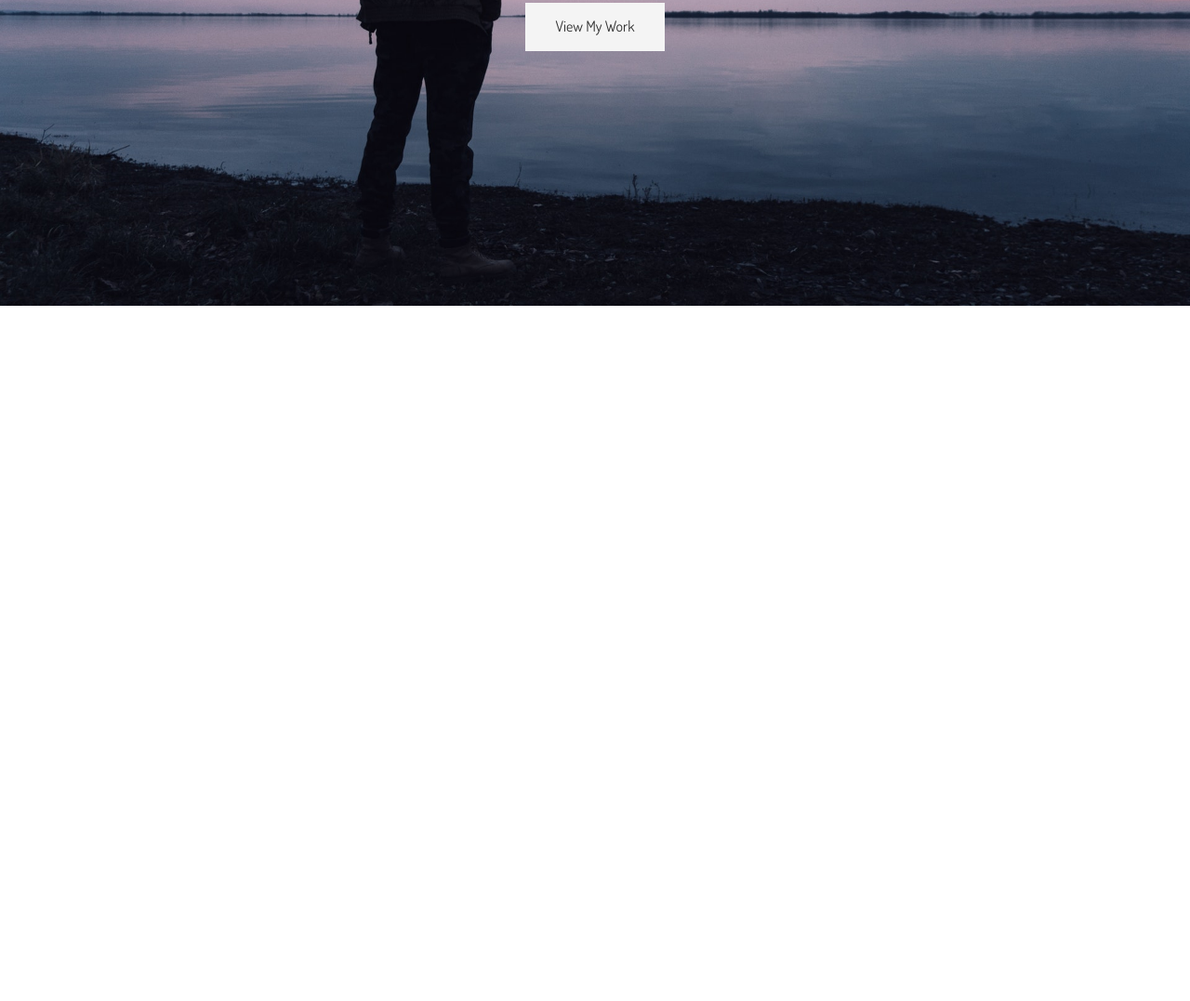
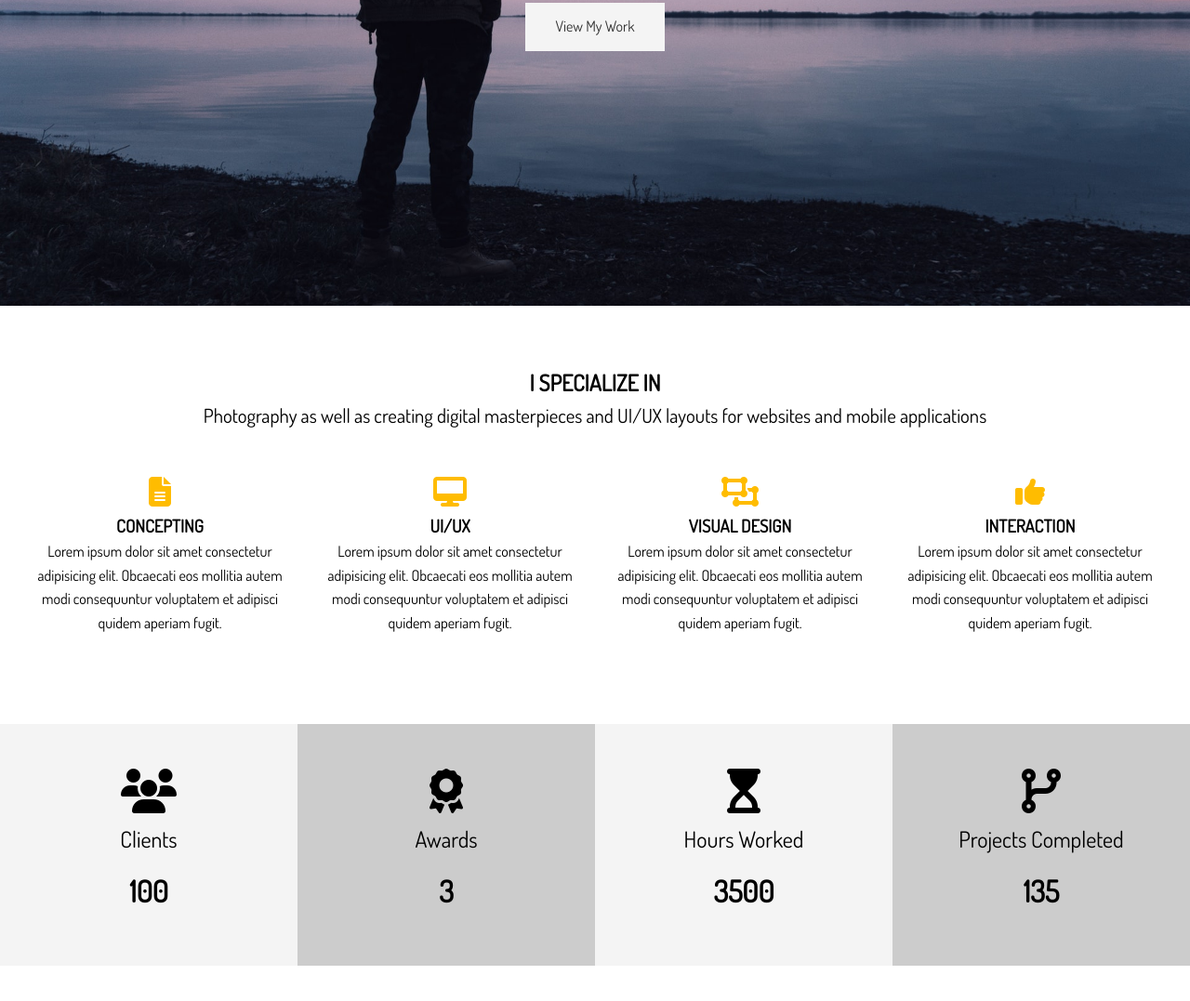
Before and after one commit to shahrokh-t/portfolio-website, a website: page dist/index.html in a window 1280 px wide. Shown: the part 471-1548 px from the top of the page at 93% size. Before the commit the page ends 800 px from the top, so only its background shows below. Drawn offline with Linux system fonts and the light colour scheme.

Commit message:
add specialize & stats sections

```diff
--- a/scss/_utilities.scss
+++ b/scss/_utilities.scss
@@ -48,3 +48,35 @@ input[class^="btn-"]:hover {
 .text-center {
     text-align: center;
 }
+
+// Padding
+.py {
+    &-1 {
+        padding: 1rem 0;
+    }
+    &-2 {
+        padding: 2rem 0;
+    }
+    &-3 {
+        padding: 3rem 0;
+    }
+    &-4 {
+        padding: 4rem 0;
+    }
+}
+
+// Margin
+.py {
+    &-1 {
+        margin: 1rem 0;
+    }
+    &-2 {
+        margin: 2rem 0;
+    }
+    &-3 {
+        margin: 3rem 0;
+    }
+    &-4 {
+        margin: 4rem 0;
+    }
+}
--- a/scss/main.scss
+++ b/scss/main.scss
@@ -96,3 +96,54 @@ img {
 
     // }
 }
+
+// Home Sections
+#home {
+    // Home Section A
+    &-a {
+        .specials {
+            margin-top: 3rem;
+            display: grid;
+            gap: 1rem;
+            grid-template-columns: repeat(4, 1fr) ;
+
+            .fas {
+                color: $main-color;
+                padding-bottom: 0.4rem;
+            }
+        }
+    }
+
+    // Home Section B
+    &-b {
+        .stats {
+            display: grid;
+            grid-template-columns: repeat(4, 1fr);
+
+            li {
+                line-height: 2;
+
+                &.stats-title {
+                    font-size: 1.5rem;
+                }
+
+                &.stats-number {
+                    font-size: 2rem;
+                    font-weight: bold;
+                }
+            }
+
+            div {
+                padding: 3rem 0;
+
+                &:nth-child(odd) {
+                    background: $light-color;
+                }
+
+                &:nth-child(even) {
+                    background: $medium-color;
+                }
+            }
+        }
+    }
+}
```
Also changed, not shown: dist/css/main.css, dist/index.html, 1 other file.
